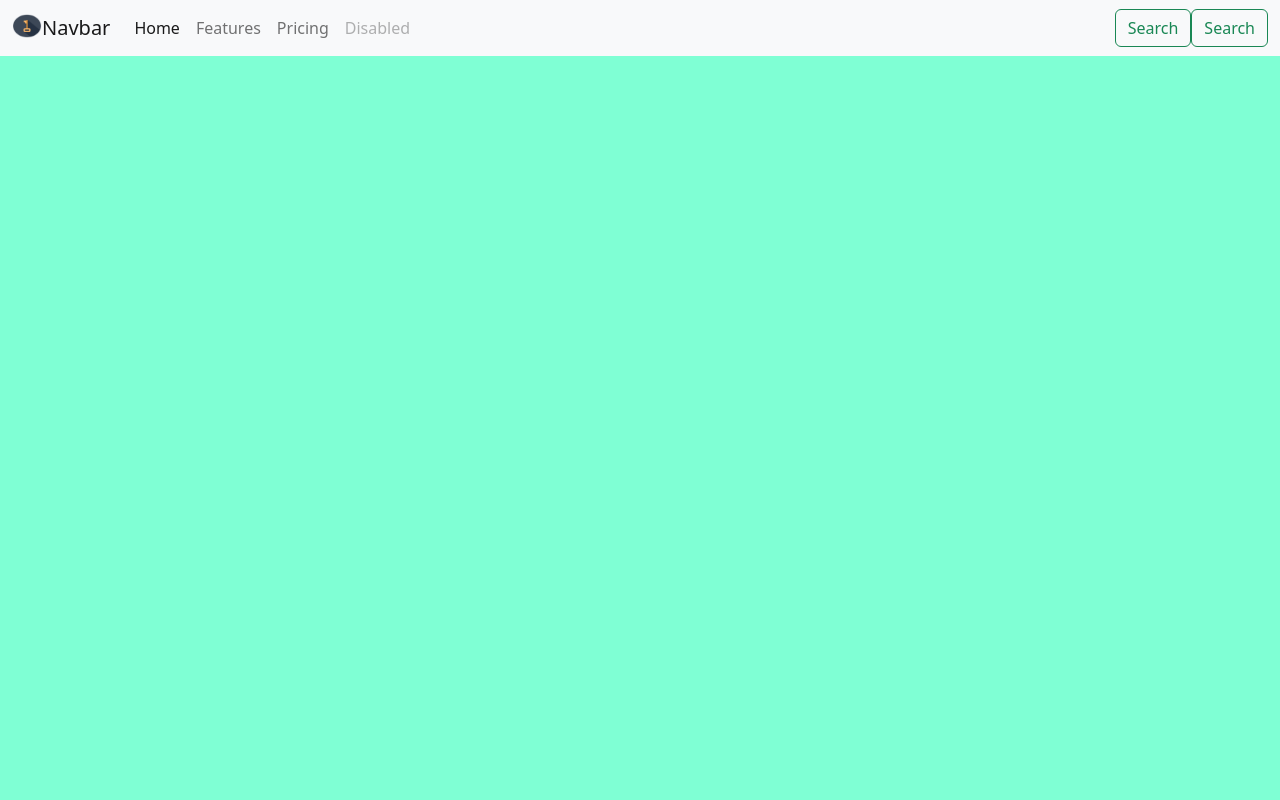
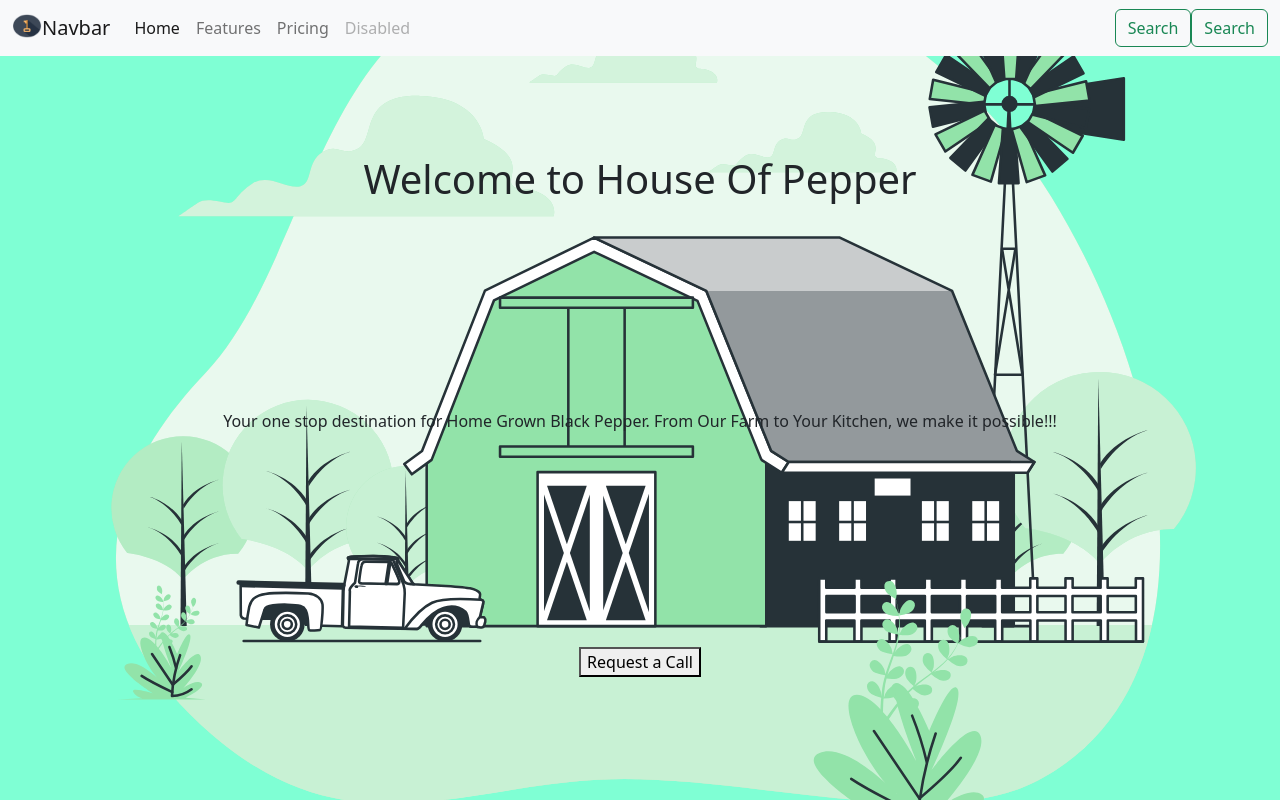
Before and after one commit to lensonfernandes/HouseOfPepper, a plain HTML site: page index.html in a window 1280 px wide. Drawn offline with nearby package versions, Linux system fonts and the light colour scheme.

Commit message:
Main section content added

```diff
--- a/index.html
+++ b/index.html
@@ -19,7 +19,7 @@
         <div class="container-fluid">
 
           <a class="navbar-brand" href="#">
-            <img src="./logo.png" alt="Logo" width="30" height="24" class="d-inline-block align-text-top">Navbar</a>
+            <img src="./logo.png" alt="Logo" width="30" height="24" class="d-inline-block align-text-top ">Navbar</a>
           <button class="navbar-toggler" type="button" data-bs-toggle="collapse" data-bs-target="#navbarNav" aria-controls="navbarNav" aria-expanded="false" aria-label="Toggle navigation">
             <span class="navbar-toggler-icon"></span>
           </button>
@@ -29,7 +29,7 @@
           <div class="collapse navbar-collapse" id="navbarNav">
             <ul class="navbar-nav">
               <li class="nav-item">
-                <a class="nav-link active" aria-current="page" href="#">Home</a>
+                <a class="nav-link active " aria-current="page" href="#">Home</a>
               </li>
               <li class="nav-item">
                 <a class="nav-link" href="#">Features</a>
@@ -52,6 +52,14 @@
         </div>
       </nav>
 
+<div class="main">
+      <main class="d-flex flex-column bd-highlight  justify-content-around align-items-center mb-2">
+        <h1>Welcome to House Of Pepper</h1>
+        <p>Your one stop destination for Home Grown Black Pepper. From Our Farm to Your Kitchen, we make it possible!!!</p>
+        <button>Request a Call</button>
+      </main>
+    </div>
+
     <script src="https://cdn.jsdelivr.net/npm/bootstrap@5.2.1/dist/js/bootstrap.bundle.min.js" integrity="sha384-u1OknCvxWvY5kfmNBILK2hRnQC3Pr17a+RTT6rIHI7NnikvbZlHgTPOOmMi466C8" crossorigin="anonymous"></script>
 
     <script src="./script.js"></script>
--- a/style.css
+++ b/style.css
@@ -1,3 +1,21 @@
+*{
+    margin:0 ;
+}
+
 body{
     background-color: aquamarine;
+    height: 100vh;
+    background-image: url('./Country\ side-bro.svg');
+    background-size: cover;
+    background-position: center;
+    background-repeat: no-repeat;
+    /* opacity: 0.5; */
+
+
 }
+
+main{
+    /* opacity: 1; */
+    height: 90vh;
+
+}
```
Also changed, not shown: Country side-bro.svg (added).
